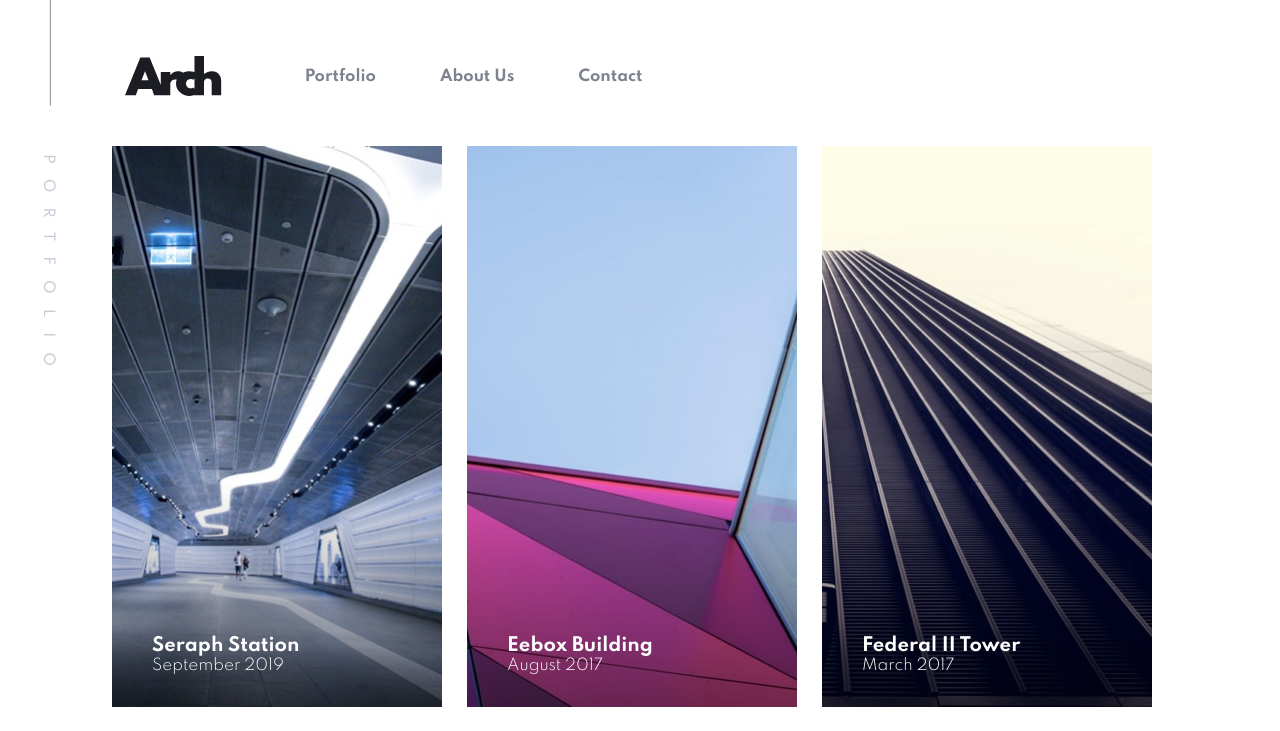
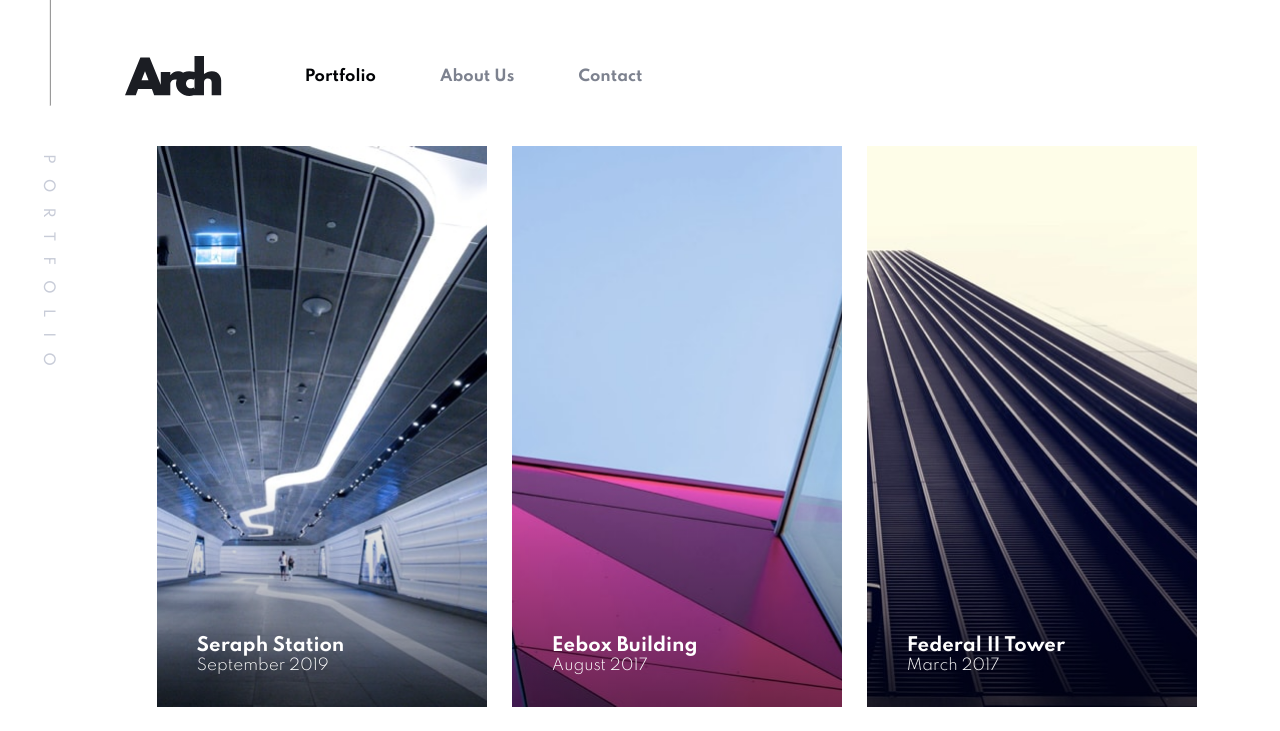
Before and after one commit to Darkoson/arch-studio, a plain HTML site: page portfolio.html in a window 1280 px wide. In both pictures the pointer is over the link 340 px from the left and 76 px from the top of the page. Shown: the top 731 px of the page. Drawn offline with Linux system fonts and the light colour scheme.

Commit message:
corrected the margin for the portfolio page

```diff
--- a/src/portfolio.css
+++ b/src/portfolio.css
@@ -53,7 +53,7 @@ html, body {
   width: 65em;
   height: 145em;
   margin-top: 9em;
-  margin-left: 7em;
+  margin-left: 9.8em;
   margin-bottom: 8em;
 }
 
--- a/src/styles.css
+++ b/src/styles.css
@@ -54,6 +54,13 @@ nav {
     font-size: 15px;
     color: #7D828F;
     text-decoration: none;
+}
+.nav-links a:hover{
+    font-family: 'Spartan';
+    font-style: normal;
+    font-weight: bold;
+    font-size: 15px;
+    color: #010205;
 }
 
 /*.homebanner{
```
